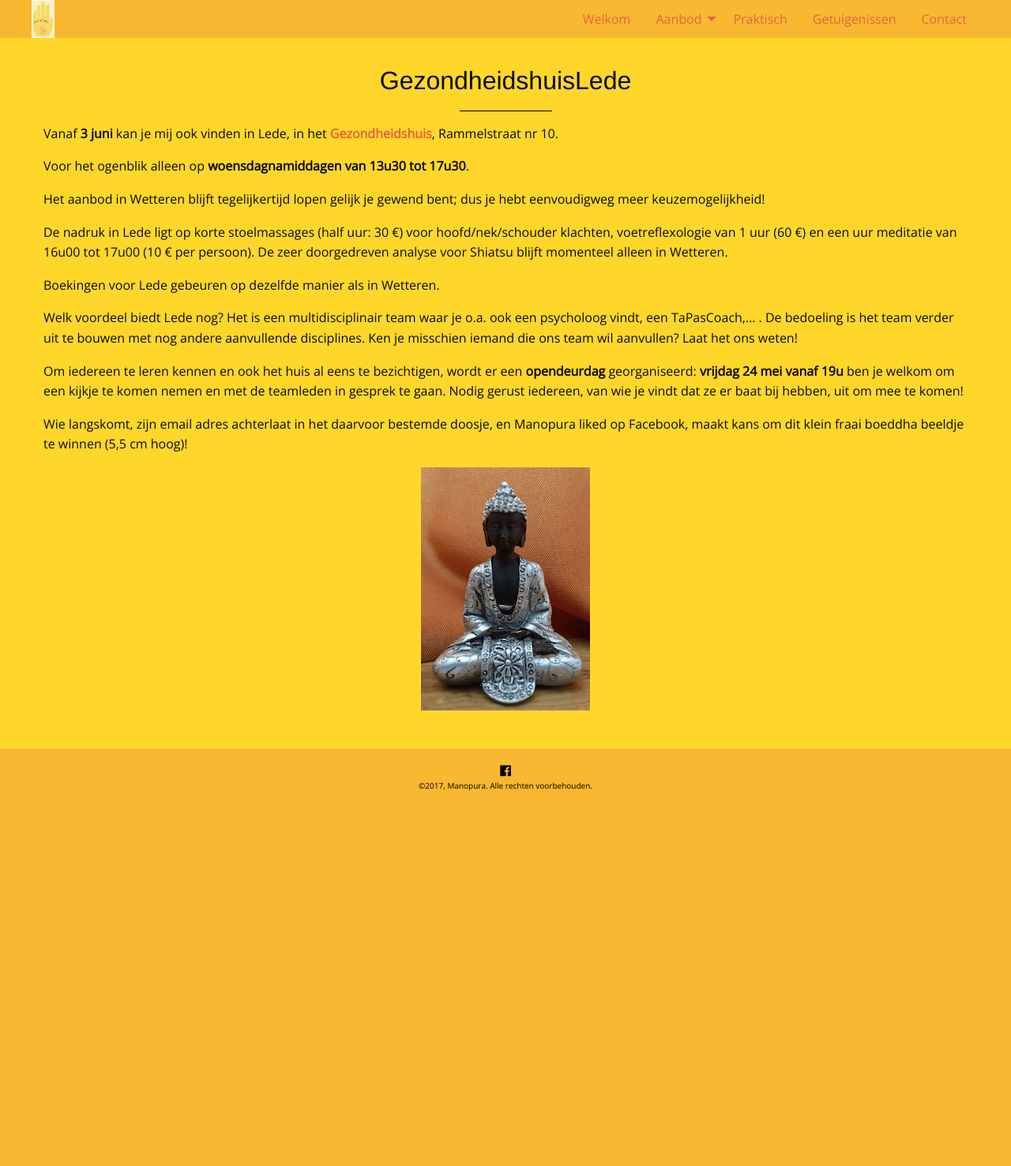
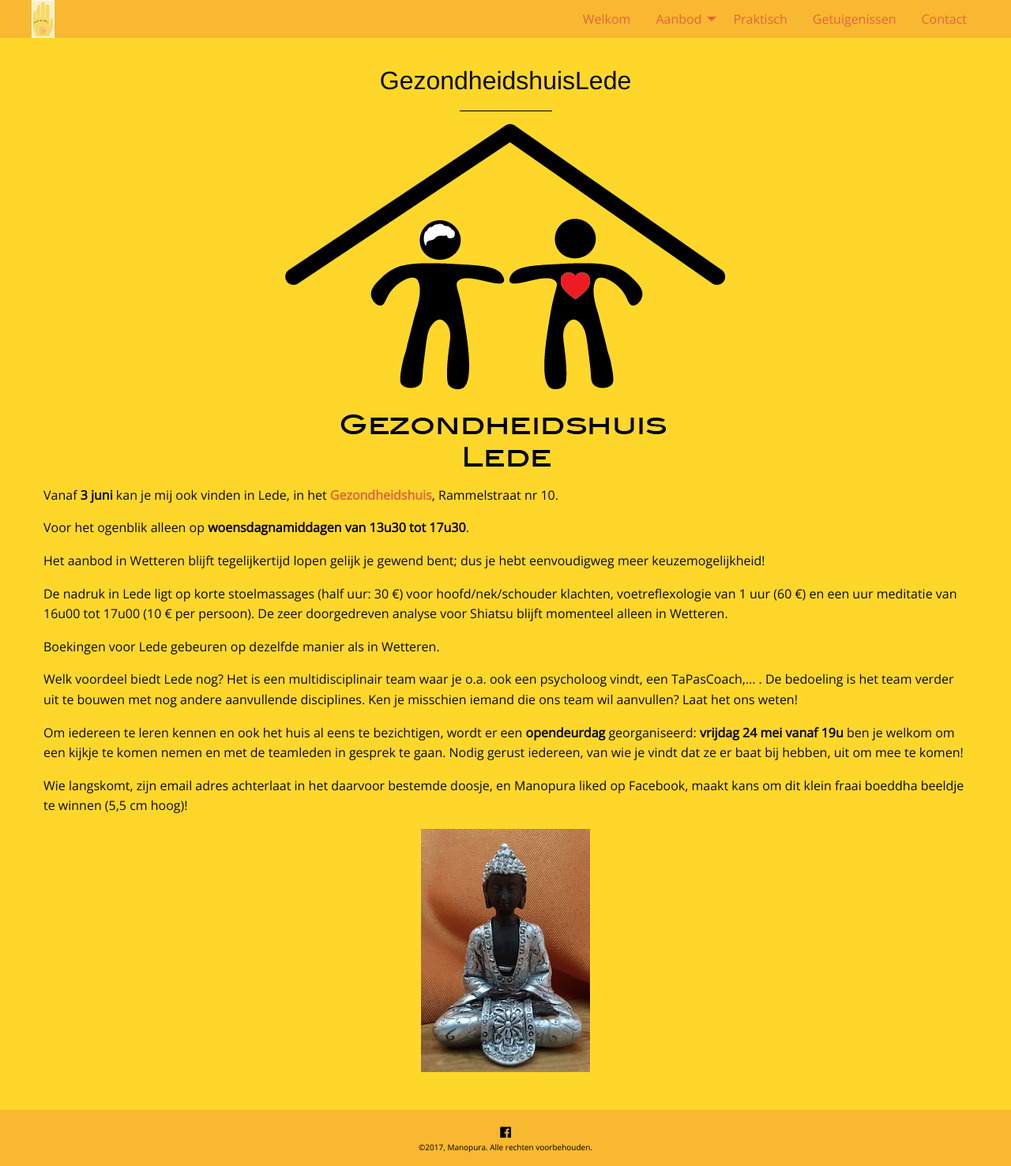
Before and after one commit to manopura/manopura.github.io, a Jekyll site: the page built from gezondheidshuislede.md, in a window 1280 px wide. Shown: the whole page at 79% size. Built offline with Jekyll 4.4.1, drawn with Linux system fonts in a browser that asks for light colours; nearby versions of some CDN libraries; our own code applies the rules of GitHub Pages for plain Markdown files; before the commit the page ends 1019 px from its top, so only the background shows below that.

Commit message:
Update gezondheidshuislede.md

```diff
--- a/gezondheidshuislede.md
+++ b/gezondheidshuislede.md
@@ -3,6 +3,8 @@ layout: markdown
 menu: reiki
 ---
 # GezondheidshuisLede
+
+![gezondheidshuislede](images/final logo gezondheidshuis.png)
 
 Vanaf **3 juni** kan je mij ook vinden in Lede, in het [**Gezondheidshuis**](https://gezondheidshuislede.be), Rammelstraat nr 10.
 
```
